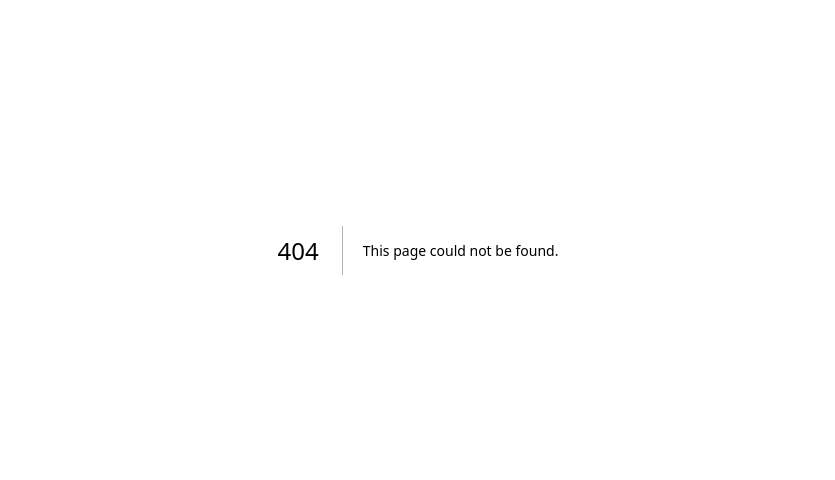
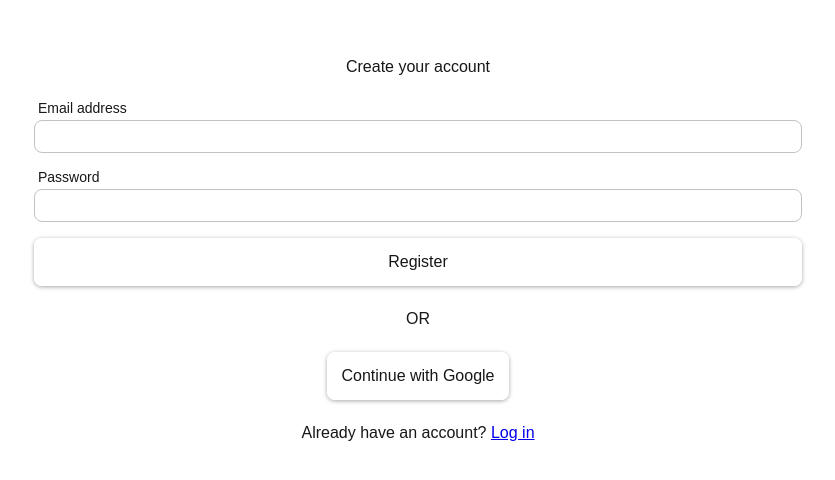
Before and after one commit to AishaAQ/auth-study, a Next.js app in the folder front-end/: page /auth/register in a window 1280 px wide. Before the commit this address had no page. Shown: the part 150-630 px from the top of the page, without its empty margins (222-1057 px from the left). Built offline with nearby package versions, Linux system fonts and the light colour scheme.

Commit message:
css + colour palette

```diff
--- /dev/null
+++ b/front-end/src/app/auth/auth.module.css
@@ -0,0 +1,53 @@
+.authPage {
+    display: flex;
+    flex-direction: column;
+    align-items: center;
+    justify-content: center;
+    height: 100vh;
+    row-gap: 1.5rem;
+
+
+    h1 {
+        font-weight: normal;
+        font-size: 1rem;
+    }
+
+    form {
+        display: flex;
+        flex-direction: column;
+        gap: 1rem;
+        width: 60vw;
+
+        div {
+            display: flex;
+            flex-direction: column;
+            gap: 0.25rem;
+
+            label {
+                font-size: 14px;
+                padding-left: 0.25rem;
+            }
+
+            input {
+                width: 100%;
+                padding: 0.5rem;
+                border: 1px solid var(--inputboxcolour);
+                border-radius: 0.5rem;
+            }
+        }
+    }
+
+        button {
+            width: 100%;
+            padding: 0.75rem;
+            border: none;
+            border-radius: 0.5rem;
+            box-shadow: rgba(0, 0, 0, 0.35) 0px 1px 4px;
+            border: var(--background) solid;
+            background-color: var(--color--icons);
+            color: var(--color--txt);
+            cursor: pointer;
+            font-size: 1rem;
+        }
+
+}
--- a/front-end/src/app/login/page.tsx
+++ b/front-end/src/app/auth/register/page.tsx
@@ -1,29 +1,29 @@
 import React from 'react'
 import Link from 'next/link'
+import styles from '@/app/auth/auth.module.css'
 
 function page() {
   return (
-        <>
-        <h1>Log in</h1>
-        <div>
+    <>
+        <div className={styles.authPage}>
+            <h1>Create your account</h1>
             <form>
                 <div>
-                    <label htmlFor="username">Email</label>
-                    <input type="text" id="username" name="username" required></input>
+                    <label htmlFor="email">Email address</label>
+                    <input type="email" id="email" name="email" required></input>
                 </div>
                 <div>
                     <label htmlFor="password">Password</label>
                     <input type="password" id="password" name="password" required></input>
-                    <Link href="/">Forgot password?</Link>
                 </div>
                 <button type="submit">Register</button>
             </form>
-            <line>OR</line>
+            <p>OR</p>
             <div>
                 <button>Continue with Google</button>
             </div>
 
-            <p>Don't have an account? <Link href="/register">Register</Link></p>
+            <p>Already have an account? <Link href="/auth/login">Log in</Link></p>
 
         </div>
     </>
--- /dev/null
+++ b/front-end/src/app/auth/register/register.module.css
@@ -0,0 +1,5 @@
+/* .authForm {
+    display: flex;
+    flex-direction: column;
+    width: 45%;
+} */
--- a/front-end/src/app/globals.css
+++ b/front-end/src/app/globals.css
@@ -1,6 +1,13 @@
+* {
+  box-sizing: border-box;
+  padding: 0;
+  margin: 0;
+}
+
 :root {
   --background: #ffffff;
   --foreground: #171717;
+  --inputboxcolour: #c2c2c2;
 }
 
 @media (prefers-color-scheme: dark) {
@@ -24,12 +31,6 @@ body {
   -moz-osx-font-smoothing: grayscale;
 }
 
-* {
-  box-sizing: border-box;
-  padding: 0;
-  margin: 0;
-}
-
 @media (prefers-color-scheme: dark) {
   html {
     color-scheme: dark;
--- a/front-end/src/app/page.tsx
+++ b/front-end/src/app/page.tsx
@@ -5,8 +5,8 @@ import Link from "next/link";
 export default function Home() {
   return (
     <>
-     <Link href="/login">Login</Link><br></br>
-     <Link href="/register">Register</Link>
+     <Link href="/auth/login">Login</Link><br></br>
+     <Link href="/auth/register">Register</Link>
     </>
   );
 }
```
Also changed, not shown: front-end/src/app/auth/login/page.tsx (renamed from front-end/src/app/register/page.tsx, +5 -4 lines), 2 other files (tests, documents, lock files or other folders).
